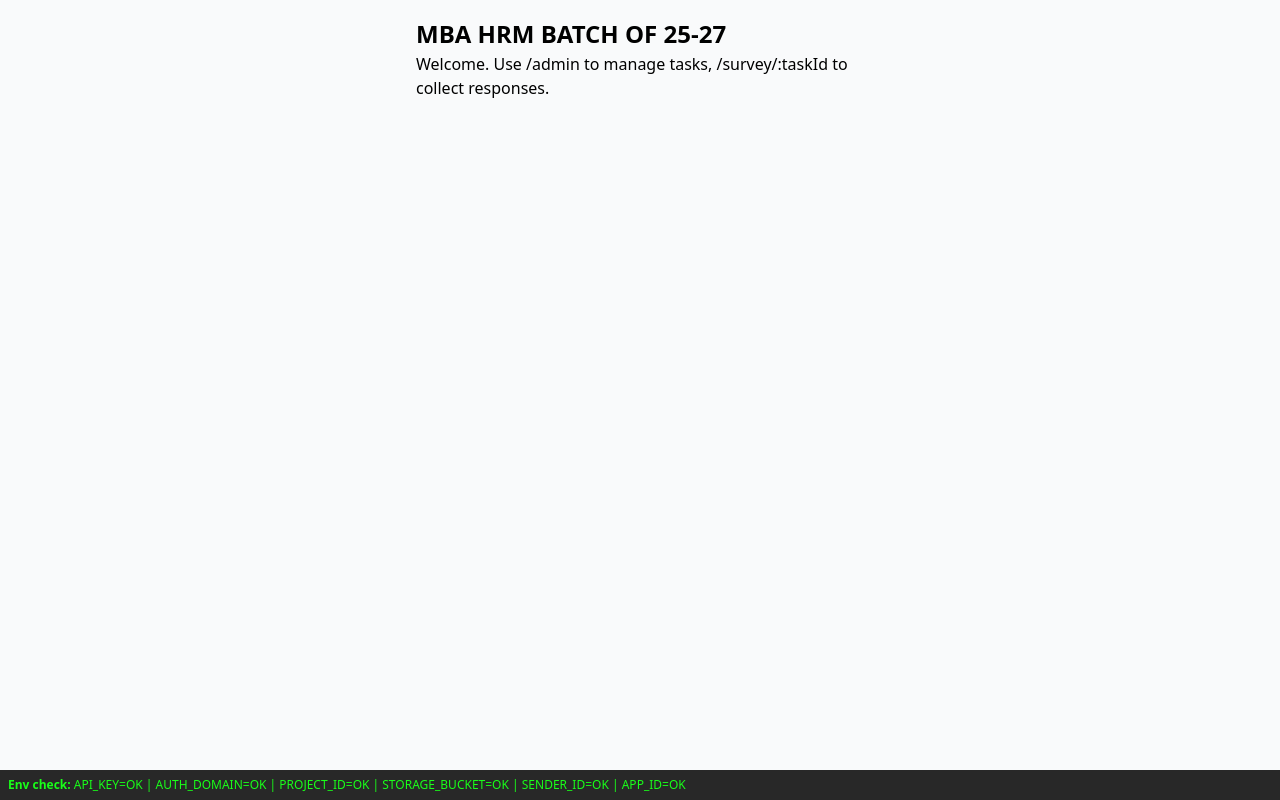
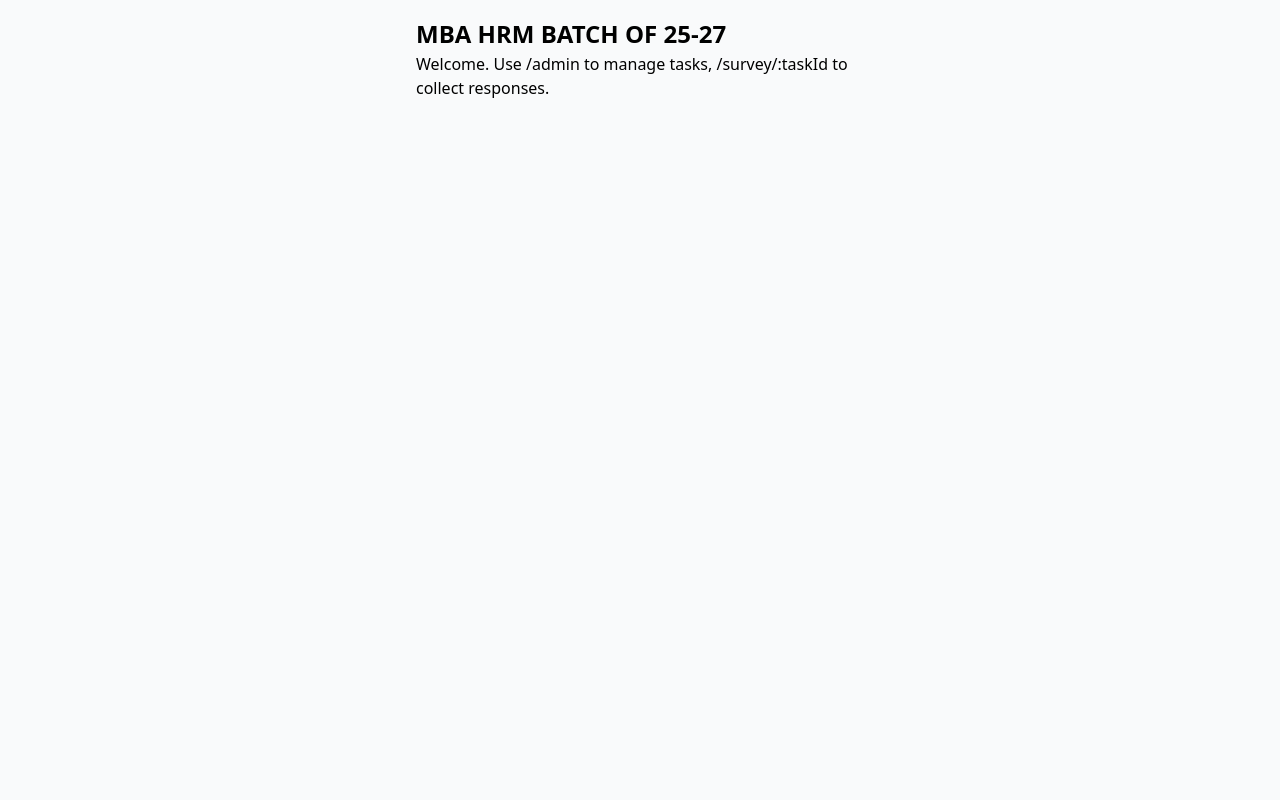
Before and after one commit to aryan-42/poll, a React (Vite) app: page / in a window 1280 px wide. Built offline with nearby package versions, Linux system fonts and the light colour scheme; no server answers.

Commit message:
Update main.jsx

```diff
--- a/src/main.jsx
+++ b/src/main.jsx
@@ -1,55 +1,14 @@
 import React from 'react'
 import { createRoot } from 'react-dom/client'
 import { BrowserRouter, Routes, Route, Navigate } from 'react-router-dom'
-import './index.css' // or './index.css' if that’s your file
-import App from './App'
-import Survey from './pages/Survey' // or './pages/Survey'
-import Roster from './pages/Roster' // or './pages/Roster'
-import Admin from './pages/Admin'   // or './pages/Admin'
-
-function DebugPanel() {
-  // Show whether Vite env vars are present (true/false) — no secrets leaked
-  const env = import.meta.env
-  const checks = {
-    API_KEY: !!env.VITE_FIREBASE_API_KEY,
-    AUTH_DOMAIN: !!env.VITE_FIREBASE_AUTH_DOMAIN,
-    PROJECT_ID: !!env.VITE_FIREBASE_PROJECT_ID,
-    STORAGE_BUCKET: !!env.VITE_FIREBASE_STORAGE_BUCKET,
-    SENDER_ID: !!env.VITE_FIREBASE_MESSAGING_SENDER_ID,
-    APP_ID: !!env.VITE_FIREBASE_APP_ID,
-  }
-  return (
-    <div style={{
-      position:'fixed',bottom:0,left:0,right:0,
-      fontFamily:'system-ui',fontSize:12,background:'#111',color:'#0f0',
-      padding:'6px 8px',opacity:0.9,zIndex:9999
-    }}>
-      <strong>Env check:</strong> {Object.entries(checks).map(([k,v]) => `${k}=${v?'OK':'MISSING'}`).join(' | ')}
-    </div>
-  )
-}
-
-class ErrorBoundary extends React.Component {
-  constructor(p){ super(p); this.state={err:null} }
-  static getDerivedStateFromError(err){ return {err} }
-  componentDidCatch(err, info){ console.error('App crash:', err, info) }
-  render(){
-    if(this.state.err){
-      return <div style={{padding:16,fontFamily:'system-ui'}}>
-        <h1>App error</h1>
-        <pre style={{whiteSpace:'pre-wrap',background:'#f7f7f7',padding:8,borderRadius:6}}>
-{String(this.state.err?.message || this.state.err)}
-        </pre>
-        <p>Open the browser console for the full stack trace.</p>
-      </div>
-    }
-    return this.props.children
-  }
-}
+import './index.css' // or './index.css' if that's what you have
+import App from './App.jsx'
+import Survey from './components/Survey.jsx'
+import Roster from './components/Roster.jsx'
+import Admin from './components/Admin.jsx'
 
 createRoot(document.getElementById('root')).render(
   <React.StrictMode>
-    <ErrorBoundary>
     <BrowserRouter>
       <Routes>
         <Route path="/" element={<App />} />
@@ -59,7 +18,5 @@ createRoot(document.getElementById('root')).render(
         <Route path="*" element={<Navigate to="/" replace />} />
       </Routes>
     </BrowserRouter>
-      <DebugPanel />
-    </ErrorBoundary>
   </React.StrictMode>
 )
```
Lines whose indentation alone changed are shown as unchanged.
